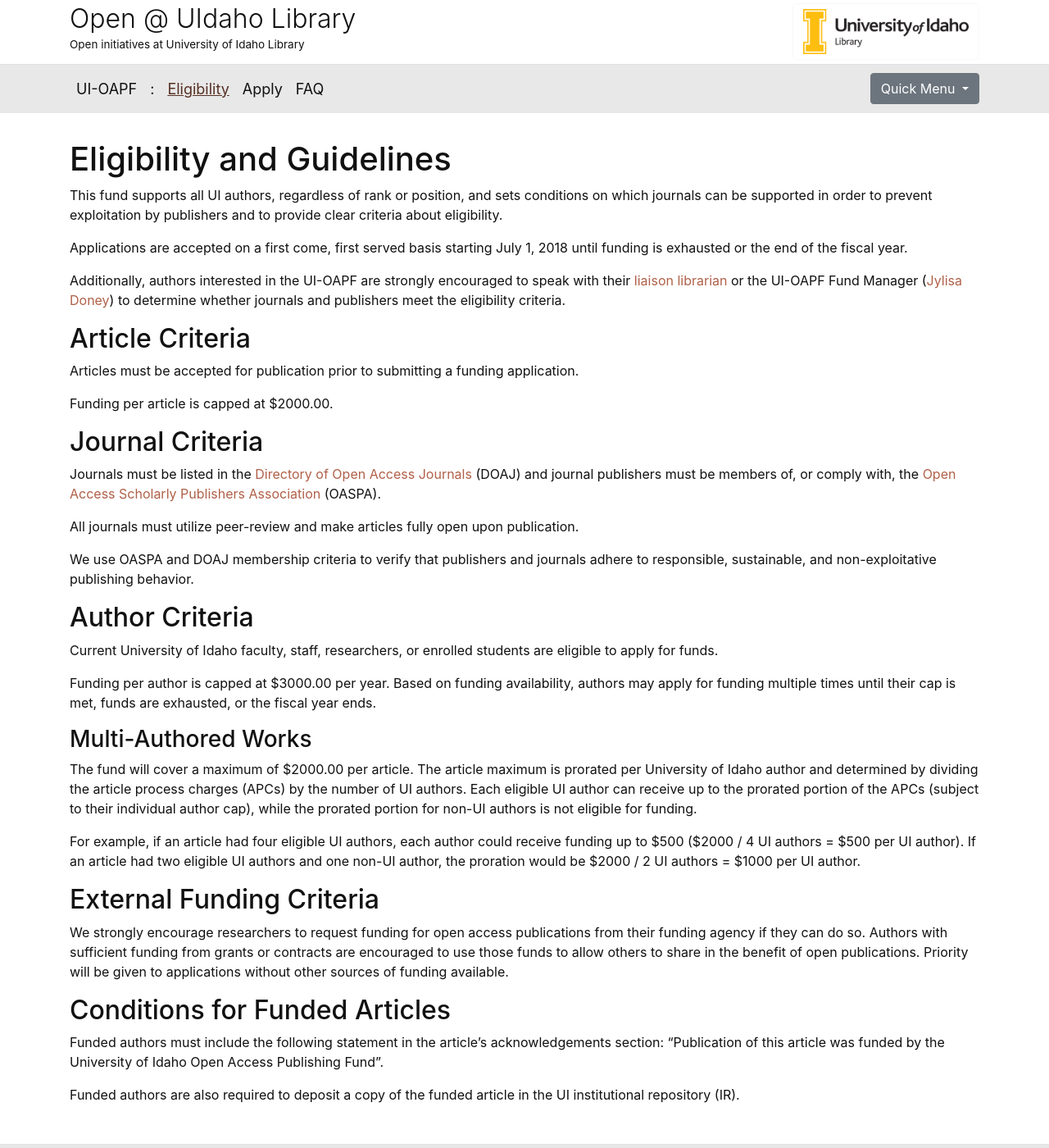
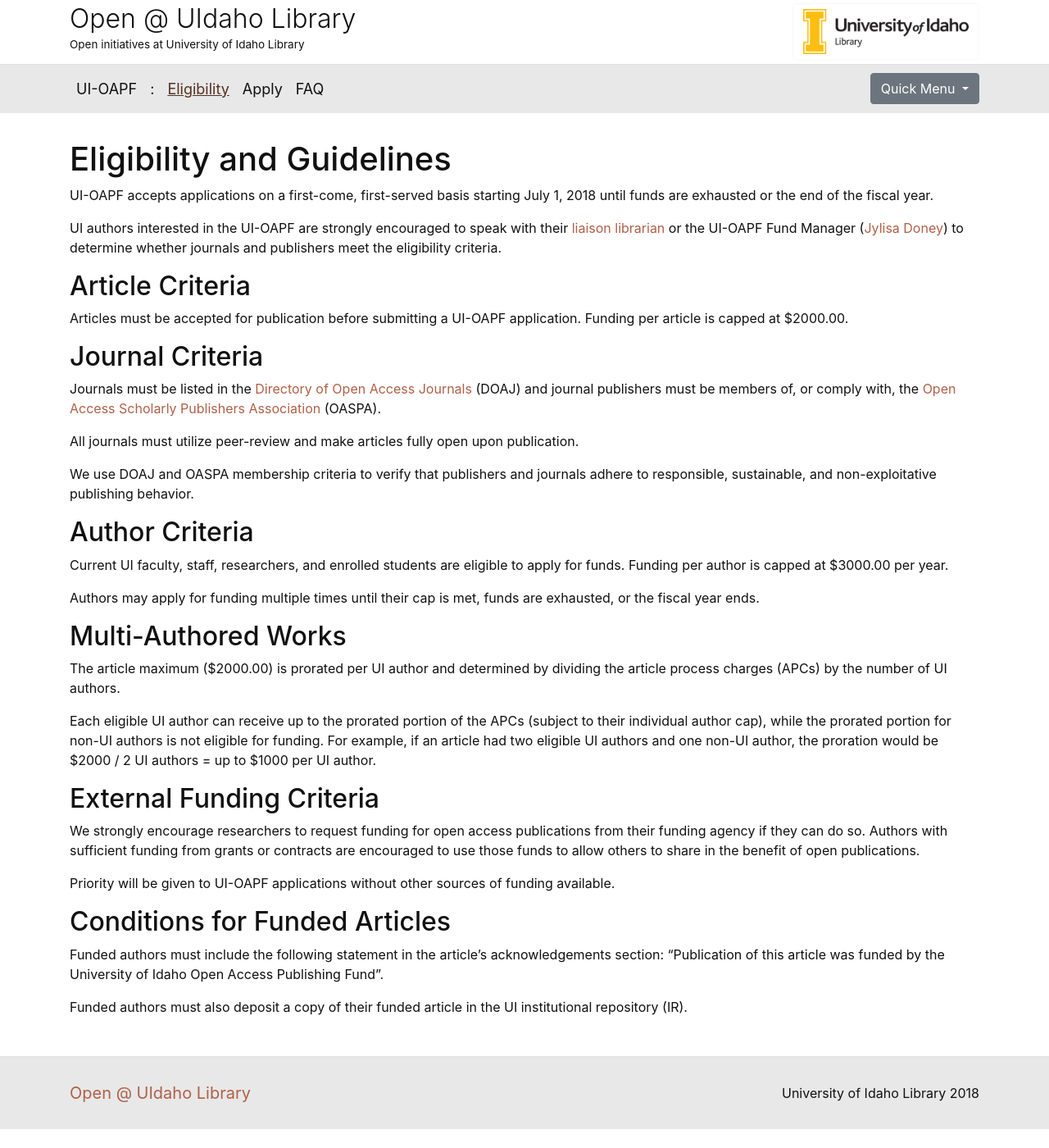
Before and after one commit to uidaholib/open_source, a Jekyll site: the page built from oapf/eligibility.md, in a window 1280 px wide and 1400 px high. Shown: the whole window at 82% size. Built offline with Jekyll 4.4.1, drawn with Linux system fonts in a browser that asks for light colours.

Commit message:
edit eligibility text

```diff
--- a/oapf/eligibility.md
+++ b/oapf/eligibility.md
@@ -3,41 +3,38 @@
 layout: page
 permalink: /oapf/eligibility/
 ---
-
 # Eligibility and Guidelines
 
-This fund supports all UI authors, regardless of rank or position, and sets conditions on which journals can be supported in order to prevent exploitation by publishers and to provide clear criteria about eligibility.
+UI-OAPF accepts applications on a first-come, first-served basis starting July 1, 2018 until funds are exhausted or the end of the fiscal year.
 
-Applications are accepted on a first come, first served basis starting July 1, 2018 until funding is exhausted or the end of the fiscal year.
-
-Additionally, authors interested in the UI-OAPF are strongly encouraged to speak with their [liaison librarian](https://www.lib.uidaho.edu/about/liaisons.html) or the UI-OAPF Fund Manager ([Jylisa Doney](mailto:jylisadoney@uidaho.edu)) to determine whether journals and publishers meet the eligibility criteria.
+UI authors interested in the UI-OAPF are strongly encouraged to speak with their [liaison librarian](https://www.lib.uidaho.edu/about/liaisons.html) or the UI-OAPF Fund Manager ([Jylisa Doney](mailto:jylisadoney@uidaho.edu)) to determine whether journals and publishers meet the eligibility criteria.
 
 ## Article Criteria
-Articles must be accepted for publication prior to submitting a funding application.
-
-Funding per article is capped at $2000.00.
+Articles must be accepted for publication before submitting a UI-OAPF application. Funding per article is capped at $2000.00.
 
 ## Journal Criteria
 Journals must be listed in the [Directory of Open Access Journals](https://doaj.org/) (DOAJ) and journal publishers must be members of, or comply with, the [Open Access Scholarly Publishers Association](https://oaspa.org/membership/members/) (OASPA).
 
 All journals must utilize peer-review and make articles fully open upon publication.
 
-We use OASPA and DOAJ membership criteria to verify that publishers and journals adhere to responsible, sustainable, and non-exploitative publishing behavior.
+We use DOAJ and OASPA membership criteria to verify that publishers and journals adhere to responsible, sustainable, and non-exploitative publishing behavior.
 
 ## Author Criteria
-Current University of Idaho faculty, staff, researchers, or enrolled students are eligible to apply for funds.
+Current UI faculty, staff, researchers, and enrolled students are eligible to apply for funds. Funding per author is capped at $3000.00 per year.
 
-Funding per author is capped at $3000.00 per year. Based on funding availability, authors may apply for funding multiple times until their cap is met, funds are exhausted, or the fiscal year ends.
+Authors may apply for funding multiple times until their cap is met, funds are exhausted, or the fiscal year ends.
 
-### Multi-Authored Works
-The fund will cover a maximum of $2000.00 per article. The article maximum is prorated per University of Idaho author and determined by dividing the article process charges (APCs) by the number of UI authors. Each eligible UI author can receive up to the prorated portion of the APCs (subject to their individual author cap), while the prorated portion for non-UI authors is not eligible for funding.
+## Multi-Authored Works
+The article maximum ($2000.00) is prorated per UI author and determined by dividing the article process charges (APCs) by the number of UI authors.
 
-For example, if an article had four eligible UI authors, each author could receive funding up to $500 ($2000 / 4 UI authors = $500 per UI author). If an article had two eligible UI authors and one non-UI author, the proration would be $2000 / 2 UI authors = $1000 per UI author.
+Each eligible UI author can receive up to the prorated portion of the APCs (subject to their individual author cap), while the prorated portion for non-UI authors is not eligible for funding. For example, if an article had two eligible UI authors and one non-UI author, the proration would be $2000 / 2 UI authors = up to $1000 per UI author.
 
 ## External Funding Criteria
-We strongly encourage researchers to request funding for open access publications from their funding agency if they can do so. Authors with sufficient funding from grants or contracts are encouraged to use those funds to allow others to share in the benefit of open publications. Priority will be given to applications without other sources of funding available.
+We strongly encourage researchers to request funding for open access publications from their funding agency if they can do so. Authors with sufficient funding from grants or contracts are encouraged to use those funds to allow others to share in the benefit of open publications.
+
+Priority will be given to UI-OAPF applications without other sources of funding available.
 
 ## Conditions for Funded Articles
 Funded authors must include the following statement in the article’s acknowledgements section: “Publication of this article was funded by the University of Idaho Open Access Publishing Fund”.
 
-Funded authors are also required to deposit a copy of the funded article in the UI institutional repository (IR).
+Funded authors must also deposit a copy of their funded article in the UI institutional repository (IR).
```
